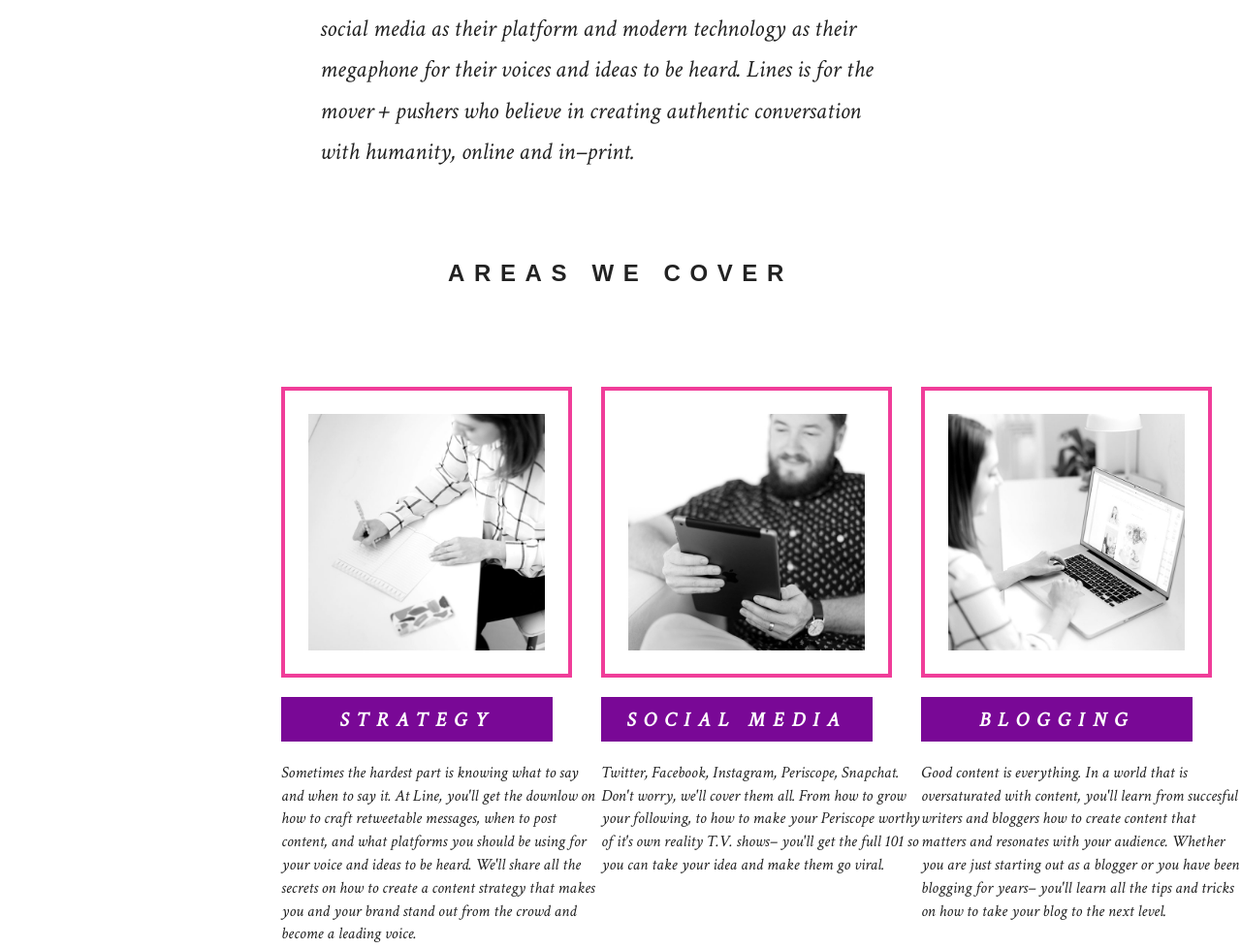
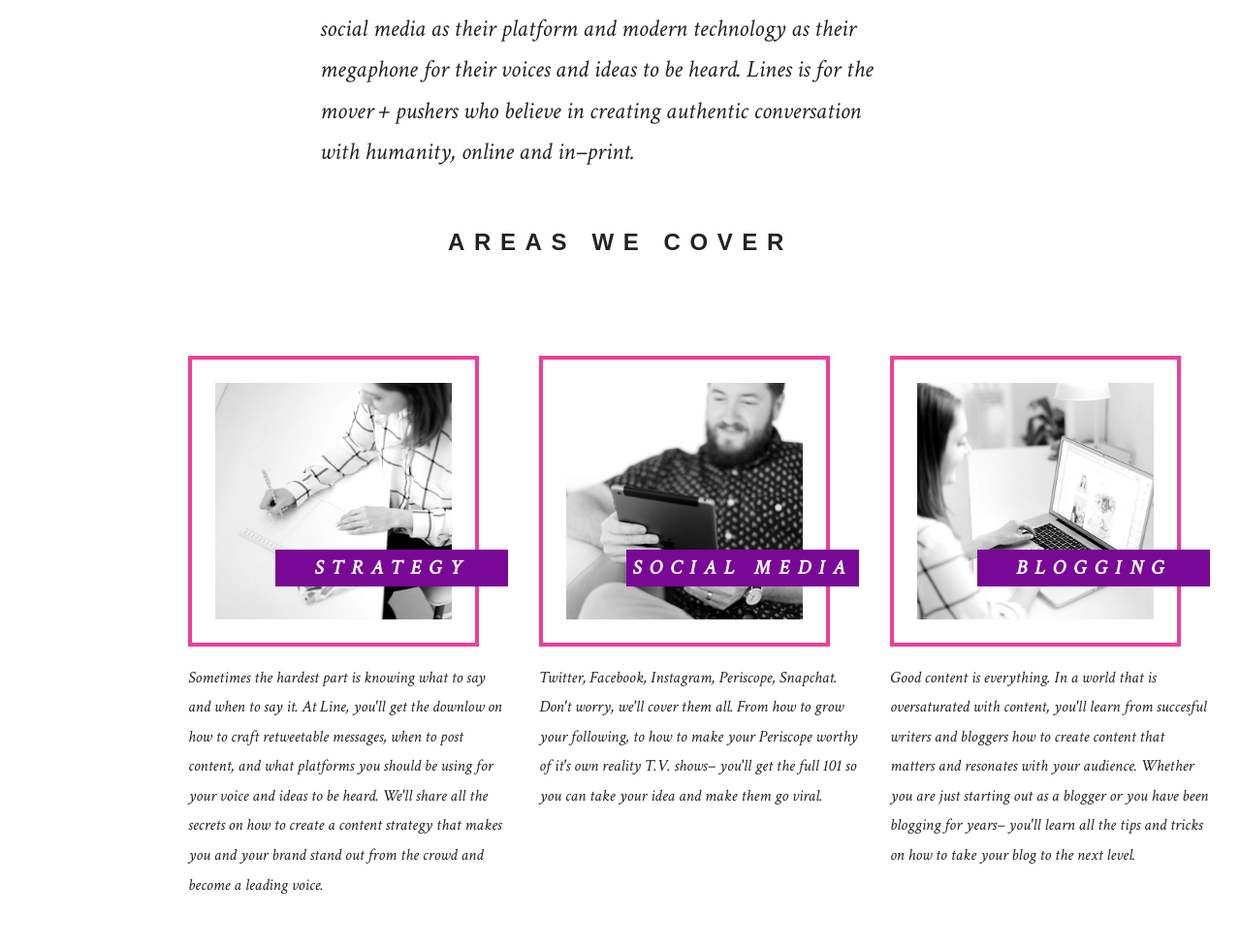
Before and after one commit to kelseyvetter/KvetterConferenceLinesRedesign, a plain HTML site: page index.html in a window 1280 px wide. Shown: the part 1234-2213 px from the top of the page at 97% size. Drawn offline with nearby package versions, Linux system fonts and the light colour scheme; files that its build step writes are made by us from their sources; files whose address does not match are found by name.

Commit message:
Ran through validators
Html and Css were run through validators and some errors were fixed

```diff
--- a/main.css
+++ b/main.css
@@ -226,26 +226,27 @@ html{
     font-family: 'Crimson Text', serif;
 }
 .areas-covered{
-    padding-top: 11em;
+    padding-top: 9em;
     margin-left: auto;
     margin-right: auto;
 }
 .areas-covered h3{
     background:#790896;
     color: white;
-    font-style: italic;
     font-size: 1.3em;
-    padding: .4em;
+    padding: .2em;
     font-family: 'Crimson Text', serif;
     text-transform: uppercase;
     letter-spacing: .4em;
-    width: 280px;
+    width: 240px;
     text-align: center;
     display: block;
+    position: absolute;
+    top:180px;
+    left: 90px;
 }
 .areas-covered h2{
     text-transform: uppercase;
-    font-weight: bold;
     letter-spacing: .4em;
     text-align: center;
     padding-bottom: 80px;
@@ -256,6 +257,7 @@ html{
     font-size: 17px;
     max-width: 330px;
     display: block;
+    line-height: 1.8em;
 }
 .blog, .social, .strategys{
     border: 4px solid #f03d99;
@@ -267,6 +269,8 @@ html{
     float: right;
     margin-left: auto;
     margin-right: auto;
+    padding-right: 2em;
+    position: relative;
 
 
 }
```
